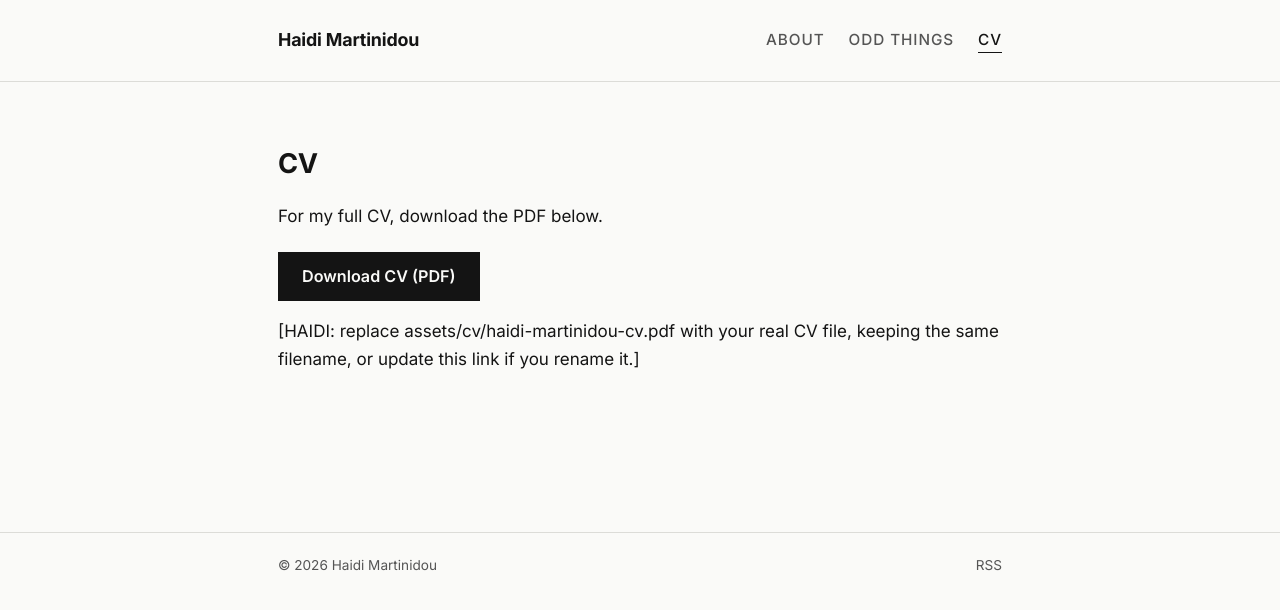
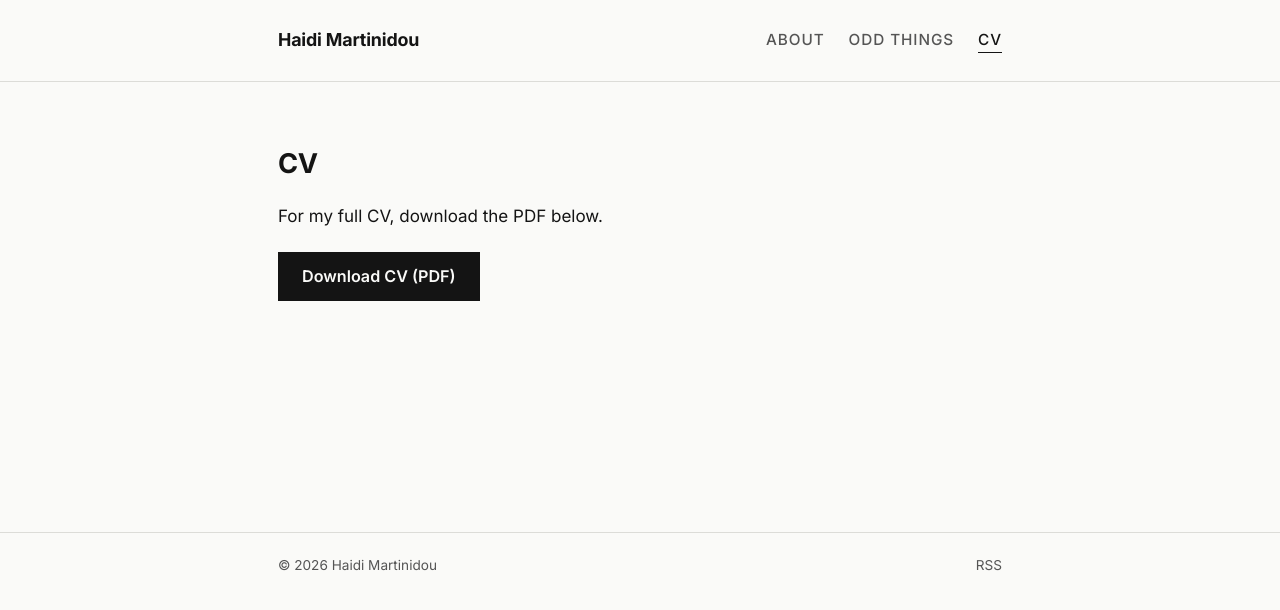
Before and after one commit to haidimartinidou/haidimartinidou.github.io, a Jekyll site: the page built from cv.md, in a window 1280 px wide. Shown: the top 610 px of the page. Built offline with Jekyll 4.4.1, drawn with Linux system fonts in a browser that asks for light colours.

Commit message:
Replace placeholder CV with real CV

```diff
--- a/cv.md
+++ b/cv.md
@@ -7,5 +7,3 @@
 For my full CV, download the PDF below.
 
 <a class="cv-download" href="{{ '/assets/cv/haidi-martinidou-cv.pdf' | relative_url }}" download>Download CV (PDF)</a>
-
-[HAIDI: replace assets/cv/haidi-martinidou-cv.pdf with your real CV file, keeping the same filename, or update this link if you rename it.]
```
Also changed, not shown: 1 other file.
